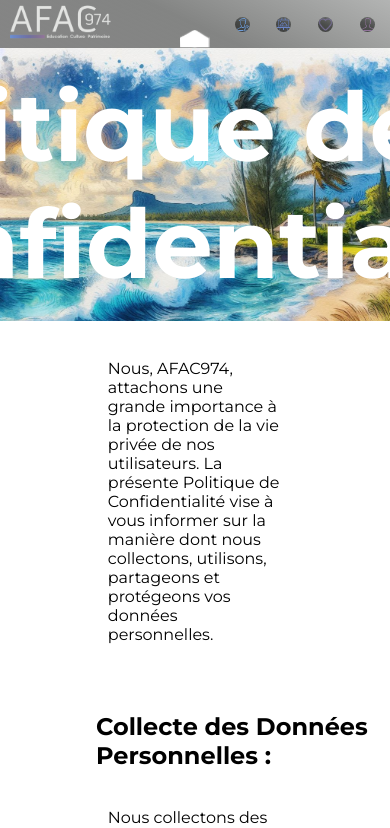
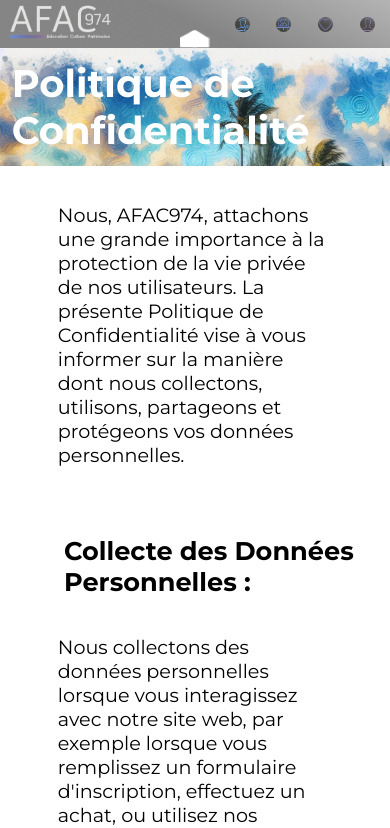
Before and after one commit to WildCodeSchool-2023-09/afac974, a React (Vite) app in the folder frontend/: page /politiquedeconfidentialite in a window 390 px wide. Shown: the top 828 px of the page. Built offline with nearby package versions, Linux system fonts and the light colour scheme; a web font is replaced by a local one; what granim would draw is missing.

Commit message:
responsive rgpd + font size h2

```diff
--- a/frontend/src/pages/Mentions_legales/Mentions.scss
+++ b/frontend/src/pages/Mentions_legales/Mentions.scss
@@ -39,7 +39,7 @@
 
   .globalmentions h2 {
     margin-left: 4rem;
-    font-size: 1.7rem;
+    font-size: 1.6rem;
   }
 
   .globalmentions p {
--- a/frontend/src/pages/Rgpd/Rgpd.scss
+++ b/frontend/src/pages/Rgpd/Rgpd.scss
@@ -4,7 +4,7 @@
     justify-content: center;
     font-size: 6rem;
     color: rgb(255, 255, 255);
-    background-image: url("/public/tableaux/tableau12.jpeg");
+    background-image: url("/tableaux/tableau12.jpeg");
     background-size: cover;
     padding: 5%;
   }
@@ -30,3 +30,24 @@
     padding: 2%;
   }
 }
+
+@media screen and (max-width: 834px) {
+  .globalrgpd {
+    h1 {
+      font-size: 2.4rem;
+      padding: 3%;
+    }
+    h2 {
+      margin-left: 4rem;
+      font-size: 1.6rem;
+    }
+    img {
+      width: 20%;
+    }
+    p {
+      margin-left: 50px;
+      margin-right: 50px;
+      font-size: 1.2rem;
+    }
+  }
+}
```
